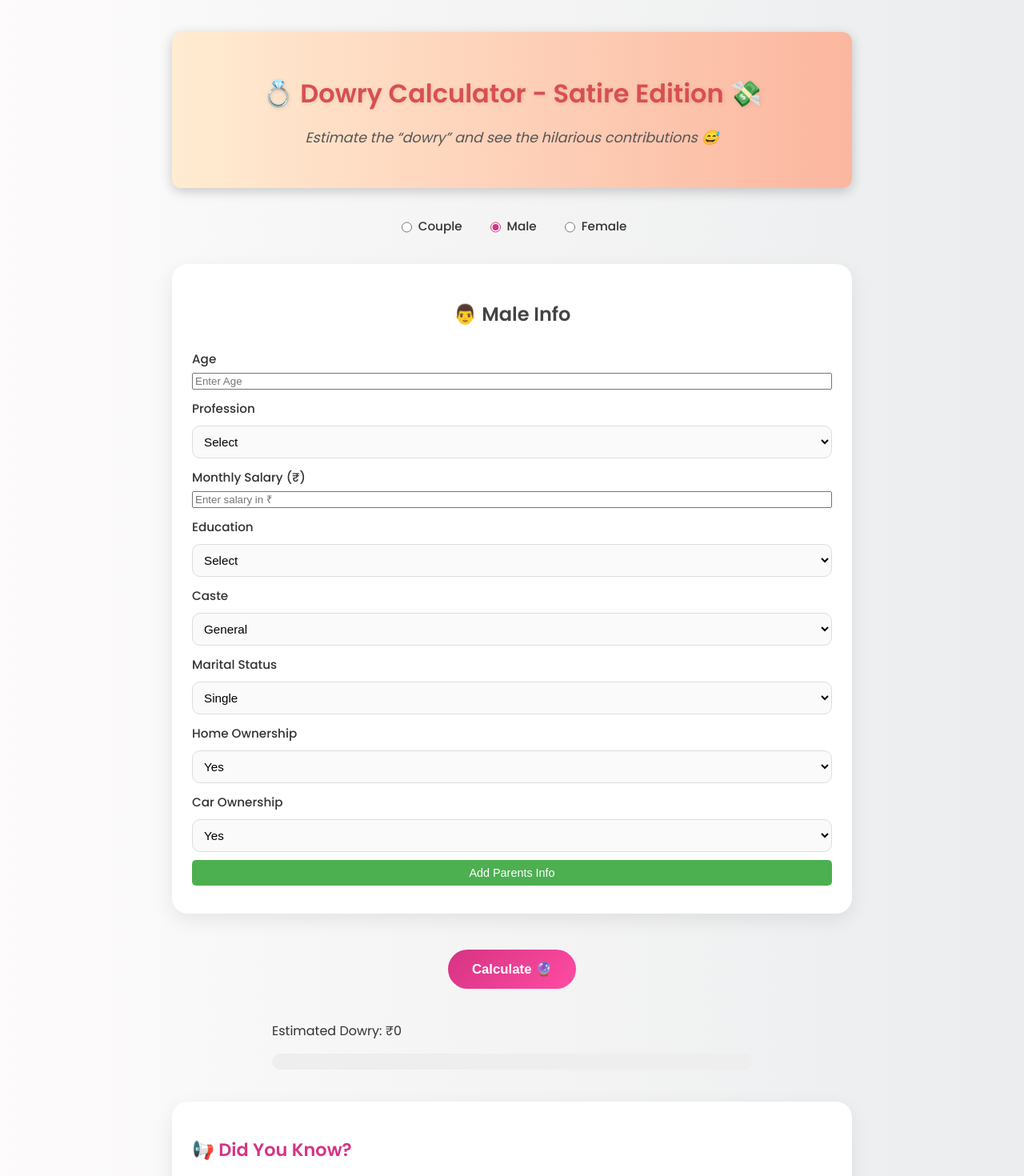
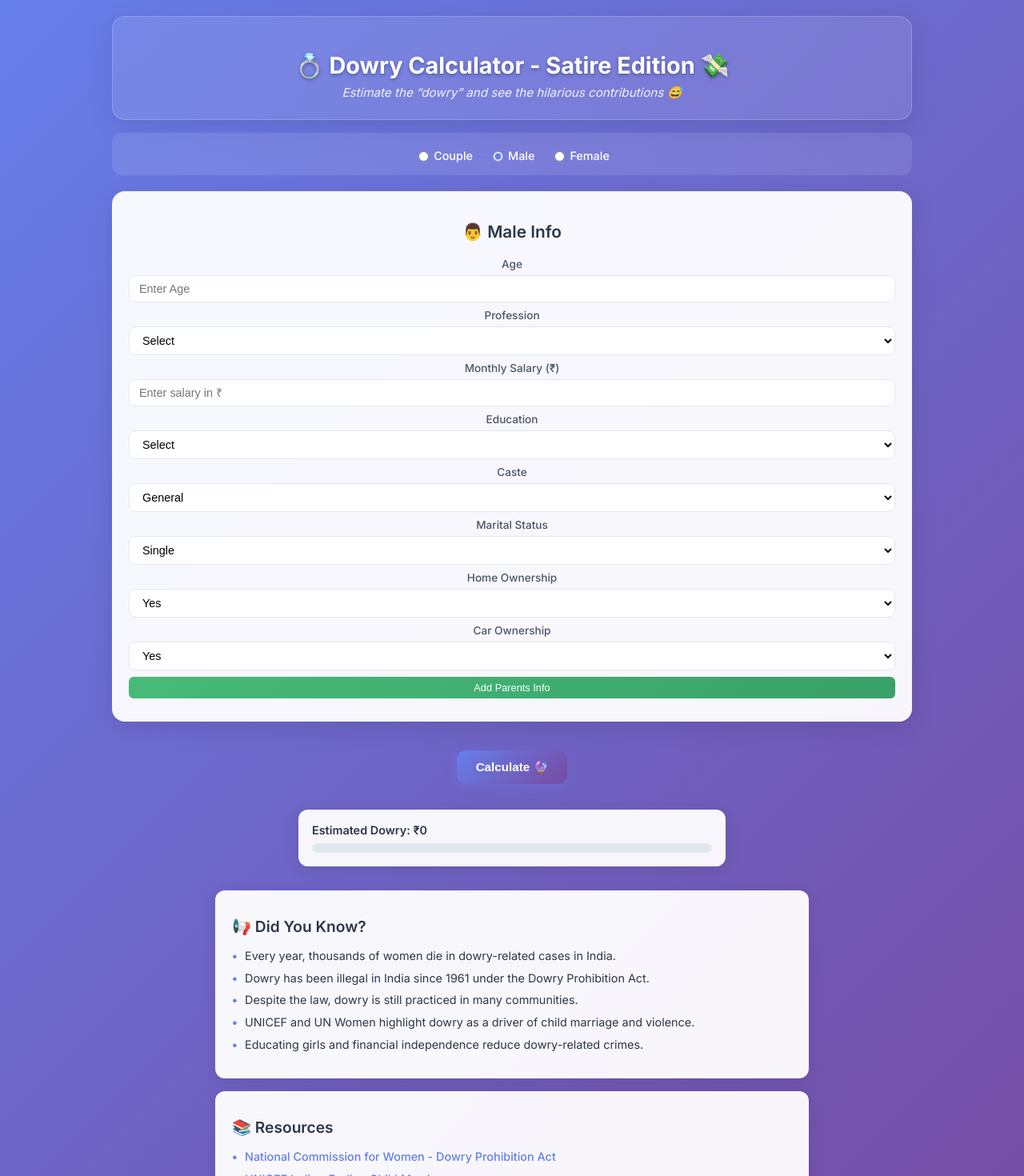
Before and after one commit to bunnyankitraj/satire-dowry, a React (Create React App) app: page / in a window 1280 px wide. Shown: the top 1470 px of the page at 80% size. Built offline with nearby package versions, Linux system fonts and the light colour scheme.

Commit message:
UI beautiful

```diff
--- a/src/App.css
+++ b/src/App.css
@@ -1,286 +1,365 @@
-@import url('https://fonts.googleapis.com/css2?family=Poppins:wght@400;500;600&display=swap');
+@import url('https://fonts.googleapis.com/css2?family=Inter:wght@400;500;600;700&display=swap');
 
 body {
   margin: 0;
-  font-family: 'Poppins', sans-serif;
-  background: linear-gradient(to right, #fdfbfb, #ebedee);
-  color: #333;
-  display: flex;
-  justify-content: center;
-  padding: 40px 20px;
+  font-family: 'Inter', sans-serif;
+  background: linear-gradient(135deg, #667eea 0%, #764ba2 100%);
+  color: #2d3748;
+  min-height: 100vh;
+  padding: 20px 15px;
 }
 
 .container {
-  max-width: 1200px;
+  max-width: 1000px;
   width: 100%;
+  margin: 0 auto;
   text-align: center;
 }
 
 h1 {
-  font-size: 2.8rem;
-  color: #d63384;
-  margin-bottom: 20px;
-  text-shadow: 1px 1px 5px rgba(0,0,0,0.1);
+  font-size: 2.2rem;
+  color: #ffffff;
+  margin-bottom: 15px;
+  text-shadow: 0 2px 4px rgba(0,0,0,0.3);
+  font-weight: 700;
 }
 
 .view-selection {
   display: flex;
   justify-content: center;
-  gap: 30px;
-  font-weight: 600;
-  margin-bottom: 30px;
+  gap: 20px;
+  font-weight: 500;
+  margin-bottom: 20px;
+  background: rgba(255, 255, 255, 0.1);
+  padding: 12px 20px;
+  border-radius: 12px;
+  backdrop-filter: blur(10px);
+}
+
+.view-selection label {
+  display: flex;
+  align-items: center;
+  cursor: pointer;
+  color: #ffffff;
+  font-size: 0.9rem;
 }
 
 .view-selection input[type="radio"] {
-  margin-right: 8px;
-  accent-color: #d63384;
+  margin-right: 6px;
+  accent-color: #667eea;
 }
 
 .form-grid {
-  display: flex;
-  justify-content: space-between;
-  gap: 20px;
-  flex-wrap: wrap;
-  margin-bottom: 25px;
+  display: grid;
+  grid-template-columns: repeat(auto-fit, minmax(350px, 1fr));
+  gap: 16px;
+  margin-bottom: 20px;
 }
 
 .form-box {
-  flex: 1;
-  min-width: 320px;
-  background: #fff;
-  padding: 25px;
-  border-radius: 20px;
-  box-shadow: 0px 8px 25px rgba(0,0,0,0.08);
-  transition: transform 0.3s ease, box-shadow 0.3s ease;
+  background: rgba(255, 255, 255, 0.95);
+  padding: 20px;
+  border-radius: 16px;
+  box-shadow: 0 8px 32px rgba(0,0,0,0.1);
+  transition: all 0.3s ease;
   display: flex;
   flex-direction: column;
+  backdrop-filter: blur(10px);
+  border: 1px solid rgba(255, 255, 255, 0.2);
 }
 
 .form-box:hover {
-  transform: translateY(-5px);
-  box-shadow: 0px 12px 35px rgba(0,0,0,0.15);
+  transform: translateY(-2px);
+  box-shadow: 0 12px 40px rgba(0,0,0,0.15);
 }
 
 .form-box h2 {
-  color: #444;
-  margin-bottom: 15px;
-  font-size: 1.5rem;
+  color: #2d3748;
+  margin-bottom: 12px;
+  font-size: 1.3rem;
+  font-weight: 600;
 }
 
 label {
-  display: flex;
-  font-size: 0.95rem;
+  display: block;
+  font-size: 0.85rem;
   font-weight: 500;
-  margin: 12px 0 6px;
+  margin: 8px 0 4px;
+  color: #4a5568;
 }
 
-.age-input, select, .parent-info input {
+input, select {
   width: 100%;
-  padding: 10px;
-  border-radius: 10px;
-  border: 1px solid #ddd;
-  font-size: 0.95rem;
+  padding: 8px 12px;
+  border-radius: 8px;
+  border: 1px solid #e2e8f0;
+  font-size: 0.9rem;
   outline: none;
-  margin-top: 4px;
-  background: #fafafa;
-  transition: border 0.2s ease, box-shadow 0.2s ease;
+  margin-top: 2px;
+  background: #ffffff;
+  transition: all 0.2s ease;
+  box-sizing: border-box;
 }
 
-.age-input:focus, select:focus, .parent-info input:focus {
-  border-color: #d63384;
-  box-shadow: 0 0 5px rgba(214,51,132,0.3);
+input:focus, select:focus {
+  border-color: #667eea;
+  box-shadow: 0 0 0 3px rgba(102, 126, 234, 0.1);
 }
 
 .submit-btn {
-  margin: 20px auto;
-  padding: 14px 30px;
-  font-size: 1.05rem;
+  margin: 16px auto;
+  padding: 12px 24px;
+  font-size: 0.95rem;
   font-weight: 600;
-  background: linear-gradient(135deg, #d63384, #ff4ca2);
+  background: linear-gradient(135deg, #667eea, #764ba2);
   color: white;
   border: none;
-  border-radius: 30px;
+  border-radius: 12px;
   cursor: pointer;
-  transition: transform 0.2s ease, box-shadow 0.2s ease;
+  transition: all 0.3s ease;
+  box-shadow: 0 4px 15px rgba(102, 126, 234, 0.3);
 }
 
 .submit-btn:hover {
-  transform: scale(1.05);
-  box-shadow: 0 6px 20px rgba(214,51,132,0.4);
+  transform: translateY(-2px);
+  box-shadow: 0 8px 25px rgba(102, 126, 234, 0.4);
 }
 
 .result {
-  margin-top: 30px;
-  padding: 25px;
-  background: #fff;
-  border-radius: 20px;
-  box-shadow: 0px 8px 25px rgba(0,0,0,0.08);
+  margin-top: 20px;
+  padding: 20px;
+  background: rgba(255, 255, 255, 0.95);
+  border-radius: 16px;
+  box-shadow: 0 8px 32px rgba(0,0,0,0.1);
+  backdrop-filter: blur(10px);
+  border: 1px solid rgba(255, 255, 255, 0.2);
 }
 
 .result h3 {
-  margin-bottom: 20px;
-  color: #28a745;
-  font-size: 1.5rem;
+  margin-bottom: 16px;
+  color: #2d3748;
+  font-size: 1.3rem;
+  font-weight: 600;
 }
 
 .result table {
   width: 100%;
   border-collapse: collapse;
   margin: 0 auto;
-  max-width: 600px;
+  max-width: 500px;
+  font-size: 0.9rem;
 }
 
 .result th, .result td {
-  border: 1px solid #eee;
-  padding: 12px;
+  border: 1px solid #e2e8f0;
+  padding: 8px 12px;
   text-align: center;
 }
 
 .result th {
-  background: #f8f8f8;
-  color: #555;
+  background: #f7fafc;
+  color: #4a5568;
+  font-weight: 600;
 }
 
 .result tr:nth-child(even) {
-  background: #fafafa;
+  background: #f8fafc;
 }
 
 /* Footer styling */
 .footer-container {
-  margin-top: 40px;
+  margin-top: 30px;
   display: flex;
   flex-direction: column;
-  gap: 30px;
+  gap: 16px;
   align-items: center;
 }
 
 .facts, .resources, .disclaimer {
-  padding: 25px;
-  border-radius: 20px;
-  background: #fff;
-  box-shadow: 0px 8px 25px rgba(0,0,0,0.08);
-  max-width: 800px;
+  padding: 16px 20px;
+  border-radius: 12px;
+  background: rgba(255, 255, 255, 0.95);
+  box-shadow: 0 4px 20px rgba(0,0,0,0.1);
+  max-width: 700px;
   width: 100%;
   text-align: left;
+  backdrop-filter: blur(10px);
+  border: 1px solid rgba(255, 255, 255, 0.2);
 }
 
 .facts h2, .resources h2 {
-  margin-bottom: 12px;
-  color: #d63384;
-  font-size: 1.4rem;
+  margin-bottom: 8px;
+  color: #2d3748;
+  font-size: 1.2rem;
+  font-weight: 600;
 }
 
 .facts ul, .resources ul {
-  list-style: disc;
-  padding-left: 20px;
-  line-height: 1.6;
+  list-style: none;
+  padding-left: 0;
+  line-height: 1.5;
+  font-size: 0.9rem;
+}
+
+.facts li, .resources li {
+  margin-bottom: 6px;
+  padding-left: 16px;
+  position: relative;
+}
+
+.facts li::before, .resources li::before {
+  content: "•";
+  color: #667eea;
+  font-weight: bold;
+  position: absolute;
+  left: 0;
 }
 
 .resources a {
-  color: #007bff;
+  color: #667eea;
   text-decoration: none;
   transition: color 0.2s ease;
+  font-weight: 500;
 }
 
 .resources a:hover {
-  color: #0056b3;
+  color: #764ba2;
 }
 
 .disclaimer {
-  font-size: 0.95rem;
-  color: #b10000;
-  font-weight: bold;
+  font-size: 0.85rem;
+  color: #e53e3e;
+  font-weight: 600;
   text-align: center;
-  border-top: 2px dashed #ffccd5;
-  padding-top: 15px;
+  border-top: 2px dashed #fed7d7;
+  padding-top: 12px;
 }
 
 /* Dowry bar */
 .dowry-bar-container {
-  margin: 20px auto;
-  max-width: 600px;
+  margin: 16px auto;
+  max-width: 500px;
   text-align: left;
+  background: rgba(255, 255, 255, 0.95);
+  padding: 16px;
+  border-radius: 12px;
+  box-shadow: 0 4px 20px rgba(0,0,0,0.1);
+  backdrop-filter: blur(10px);
+  border: 1px solid rgba(255, 255, 255, 0.2);
+}
+
+.dowry-bar-container p {
+  margin: 0 0 8px 0;
+  font-weight: 600;
+  color: #2d3748;
+  font-size: 0.9rem;
 }
 
 .dowry-bar-bg {
   width: 100%;
-  height: 20px;
-  background: #eee;
-  border-radius: 10px;
+  height: 12px;
+  background: #e2e8f0;
+  border-radius: 6px;
   overflow: hidden;
-  margin-top: 5px;
+  margin-top: 4px;
 }
 
 .dowry-bar-fill {
   height: 100%;
-  background: linear-gradient(90deg, #d63384, #ff4ca2);
-  border-radius: 10px;
-  transition: width 0.2s ease;
+  background: linear-gradient(90deg, #667eea, #764ba2);
+  border-radius: 6px;
+  transition: width 0.3s ease;
 }
 
 /* Toggle button */
 .toggle-btn {
   display: inline-block;
-  margin: 10px 0;
-  padding: 8px 12px;
-  background-color: #4caf50;
+  margin: 8px 0;
+  padding: 6px 12px;
+  background: linear-gradient(135deg, #48bb78, #38a169);
   color: #fff;
-  font-size: 0.9rem;
+  font-size: 0.8rem;
+  font-weight: 500;
   border: none;
-  border-radius: 5px;
+  border-radius: 6px;
   cursor: pointer;
-  transition: 0.3s;
+  transition: all 0.2s ease;
 }
 
 .toggle-btn:hover {
-  background-color: #45a049;
+  background: linear-gradient(135deg, #38a169, #2f855a);
+  transform: translateY(-1px);
 }
 
 /* Parent Info section */
 .parent-info {
-  margin-top: 10px;
-  padding: 10px 15px;
-  border: 1px solid #ddd;
+  margin-top: 8px;
+  padding: 12px;
+  border: 1px solid #e2e8f0;
   border-radius: 8px;
-  background-color: #f9f9f9;
+  background: #f8fafc;
 }
 
 .parent-info h3 {
   margin-top: 0;
-  font-size: 1.1rem;
-  color: #333;
-  border-bottom: 1px solid #ddd;
-  padding-bottom: 5px;
+  margin-bottom: 8px;
+  font-size: 1rem;
+  color: #2d3748;
+  font-weight: 600;
+  border-bottom: 1px solid #e2e8f0;
+  padding-bottom: 4px;
 }
 
 .parent-info label {
   display: block;
-  margin-top: 8px;
+  margin-top: 6px;
   font-weight: 500;
+  font-size: 0.8rem;
+  color: #4a5568;
 }
 
 .parent-info input {
   width: 100%;
   padding: 6px 8px;
   margin-top: 2px;
-  border-radius: 5px;
-  border: 1px solid #ccc;
-  font-size: 0.95rem;
+  border-radius: 6px;
+  border: 1px solid #cbd5e0;
+  font-size: 0.85rem;
+  background: #ffffff;
 }
 
 .parent-info input:focus {
-  border-color: #4caf50;
+  border-color: #48bb78;
   outline: none;
-  box-shadow: 0 0 5px rgba(76, 175, 80, 0.3);
+  box-shadow: 0 0 0 3px rgba(72, 187, 120, 0.1);
 }
 
 /* Responsive adjustments */
-@media (max-width: 900px) {
+@media (max-width: 768px) {
+  body {
+    padding: 15px 10px;
+  }
+
+  .container {
+    max-width: 100%;
+  }
+
   .form-grid {
+    grid-template-columns: 1fr;
+    gap: 12px;
+  }
+
+  .form-box {
+    padding: 16px;
+  }
+
+  .view-selection {
     flex-direction: column;
-    align-items: center;
+    gap: 8px;
+    padding: 12px;
   }
-  .form-box {
-    width: 100%;
+
+  h1 {
+    font-size: 1.8rem;
   }
 }
--- a/src/footer/Footer.css
+++ b/src/footer/Footer.css
@@ -1,48 +1,67 @@
 .footer-container {
-    margin-top: 40px;
+    margin-top: 24px;
     display: flex;
     flex-direction: column;
-    gap: 30px;
+    gap: 12px;
     align-items: center;
   }
 
   .facts, .resources, .disclaimer {
-    padding: 20px;
-    border-radius: 16px;
-    background: #fff;
-    box-shadow: 0px 4px 10px rgba(0,0,0,0.1);
-    max-width: 800px;
+    padding: 12px 16px;
+    border-radius: 12px;
+    background: rgba(255, 255, 255, 0.95);
+    box-shadow: 0 4px 20px rgba(0,0,0,0.1);
+    max-width: 600px;
     width: 100%;
     text-align: left;
+    backdrop-filter: blur(10px);
+    border: 1px solid rgba(255, 255, 255, 0.2);
   }
 
   .facts h2, .resources h2 {
-    margin-bottom: 12px;
-    color: #d63384;
-    font-size: 1.4rem;
+    margin-bottom: 6px;
+    color: #2d3748;
+    font-size: 1.1rem;
+    font-weight: 600;
   }
 
   .facts ul, .resources ul {
-    list-style: disc;
-    padding-left: 20px;
-    line-height: 1.6;
+    list-style: none;
+    padding-left: 0;
+    line-height: 1.4;
+    font-size: 0.85rem;
+  }
+
+  .facts li, .resources li {
+    margin-bottom: 4px;
+    padding-left: 12px;
+    position: relative;
+  }
+
+  .facts li::before, .resources li::before {
+    content: "•";
+    color: #667eea;
+    font-weight: bold;
+    position: absolute;
+    left: 0;
   }
 
   .resources a {
-    color: #007bff;
+    color: #667eea;
     text-decoration: none;
     transition: color 0.2s ease;
+    font-weight: 500;
   }
 
   .resources a:hover {
-    color: #0056b3;
+    color: #764ba2;
   }
 
   .disclaimer {
-    font-size: 0.95rem;
-    color: #b10000;
-    font-weight: bold;
+    font-size: 0.8rem;
+    color: #e53e3e;
+    font-weight: 600;
     text-align: center;
-    border-top: 2px dashed #ffccd5;
-    padding-top: 15px;
+    border-top: 2px dashed #fed7d7;
+    padding-top: 8px;
   }
--- a/src/header/Header.css
+++ b/src/header/Header.css
@@ -1,22 +1,26 @@
 .app-header {
   text-align: center;
-  padding: 2rem 1rem;
-  background: linear-gradient(90deg, #ffecd2, #fcb69f);
-  color: #333;
-  border-radius: 12px;
-  box-shadow: 0 4px 15px rgba(0, 0, 0, 0.2);
-  margin-bottom: 1.5rem;
+  padding: 1.5rem 1rem;
+  background: rgba(255, 255, 255, 0.1);
+  color: #ffffff;
+  border-radius: 16px;
+  box-shadow: 0 8px 32px rgba(0, 0, 0, 0.1);
+  margin-bottom: 1rem;
+  backdrop-filter: blur(10px);
+  border: 1px solid rgba(255, 255, 255, 0.2);
 }
 
 .app-header h1 {
-  font-size: 2rem;
+  font-size: 1.8rem;
   font-weight: 700;
-  margin-bottom: 0.5rem;
-  color: #d94f4f;
+  margin-bottom: 0.4rem;
+  color: #ffffff;
+  text-shadow: 0 2px 4px rgba(0,0,0,0.3);
 }
 
 .app-header p {
-  font-size: 1.1rem;
-  color: #555;
+  font-size: 0.95rem;
+  color: rgba(255, 255, 255, 0.9);
   font-style: italic;
+  margin: 0;
 }
```
